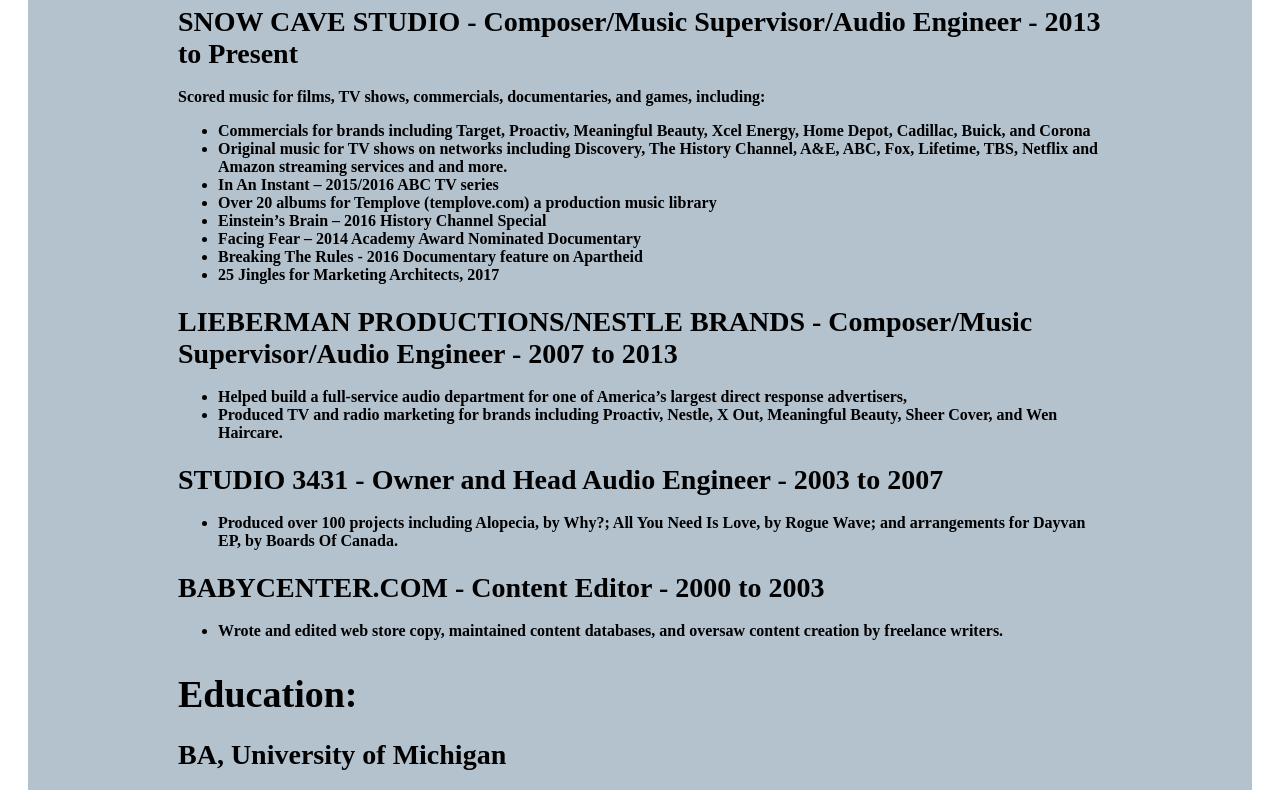
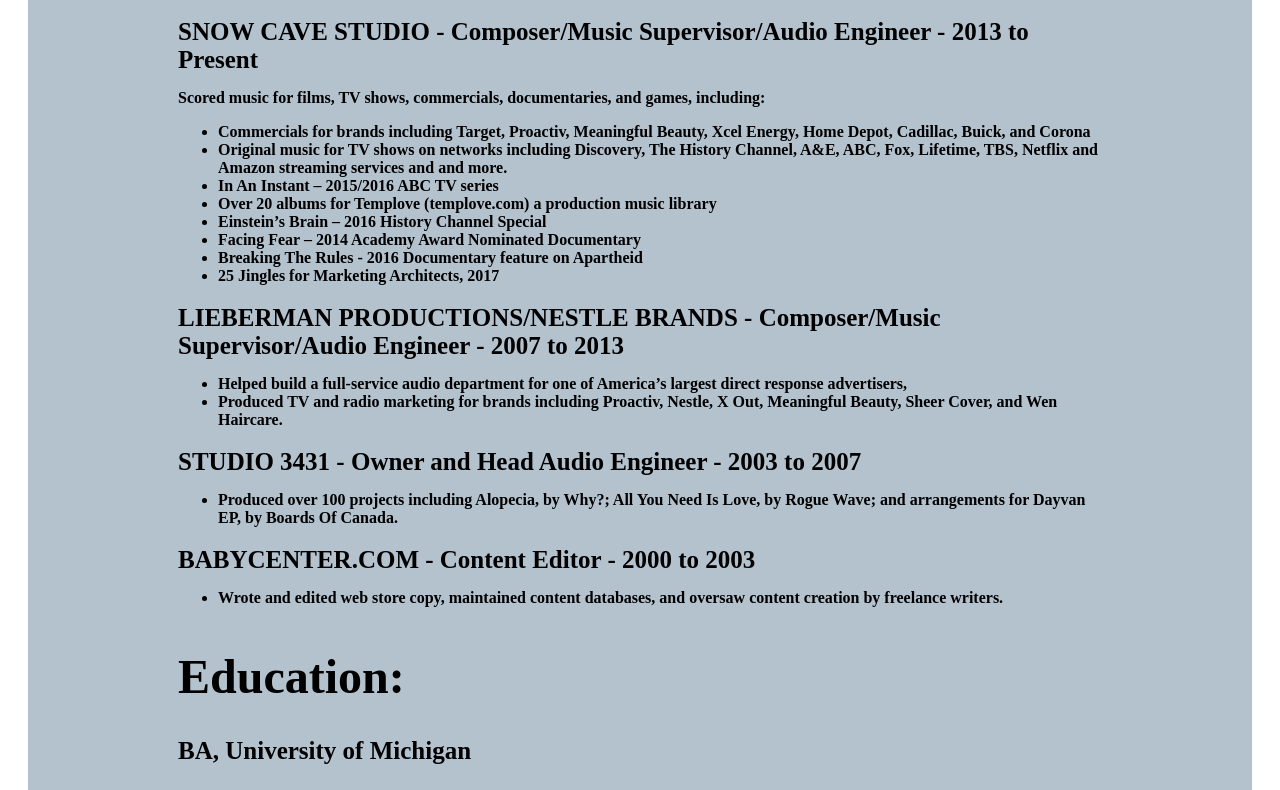
Before and after one commit to davidthekesler/davidthekesler.github.io, a plain HTML site: page index.html in a window 1280 px wide. Shown: the part 475-1265 px from the top of the page. Drawn offline with Linux system fonts and the light colour scheme.

Commit message:
Update style.css

```diff
--- a/style.css
+++ b/style.css
@@ -24,12 +24,12 @@
 }
 
 h2 {
-	font-size: 38px;
+	font-size: 48px;
 	margin-bottom: -15px;
 }
 
 h3 {
-	font-size: 28px;
+	font-size: 25px;
 	margin-bottom: -10px;
 }
 
```
